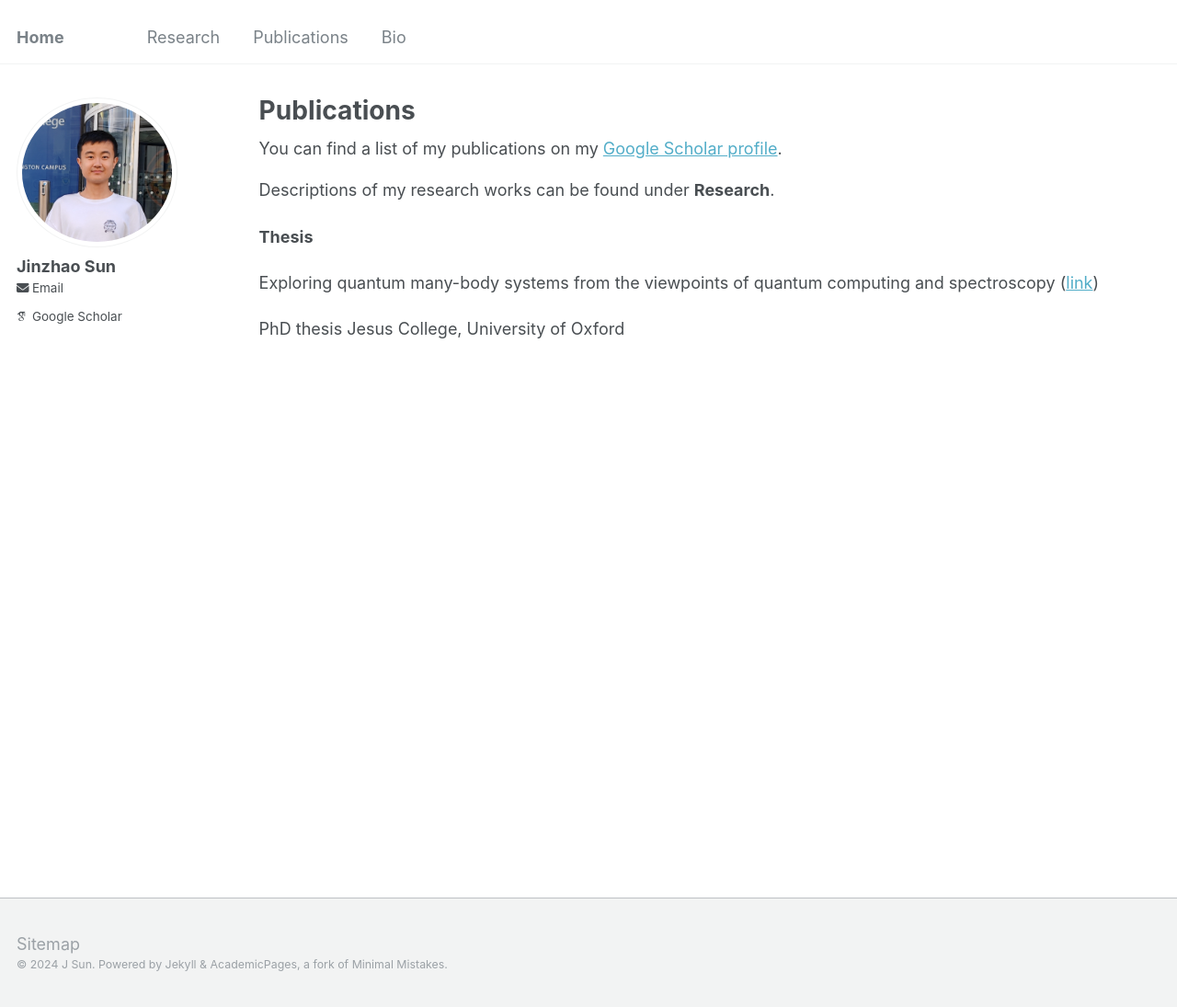
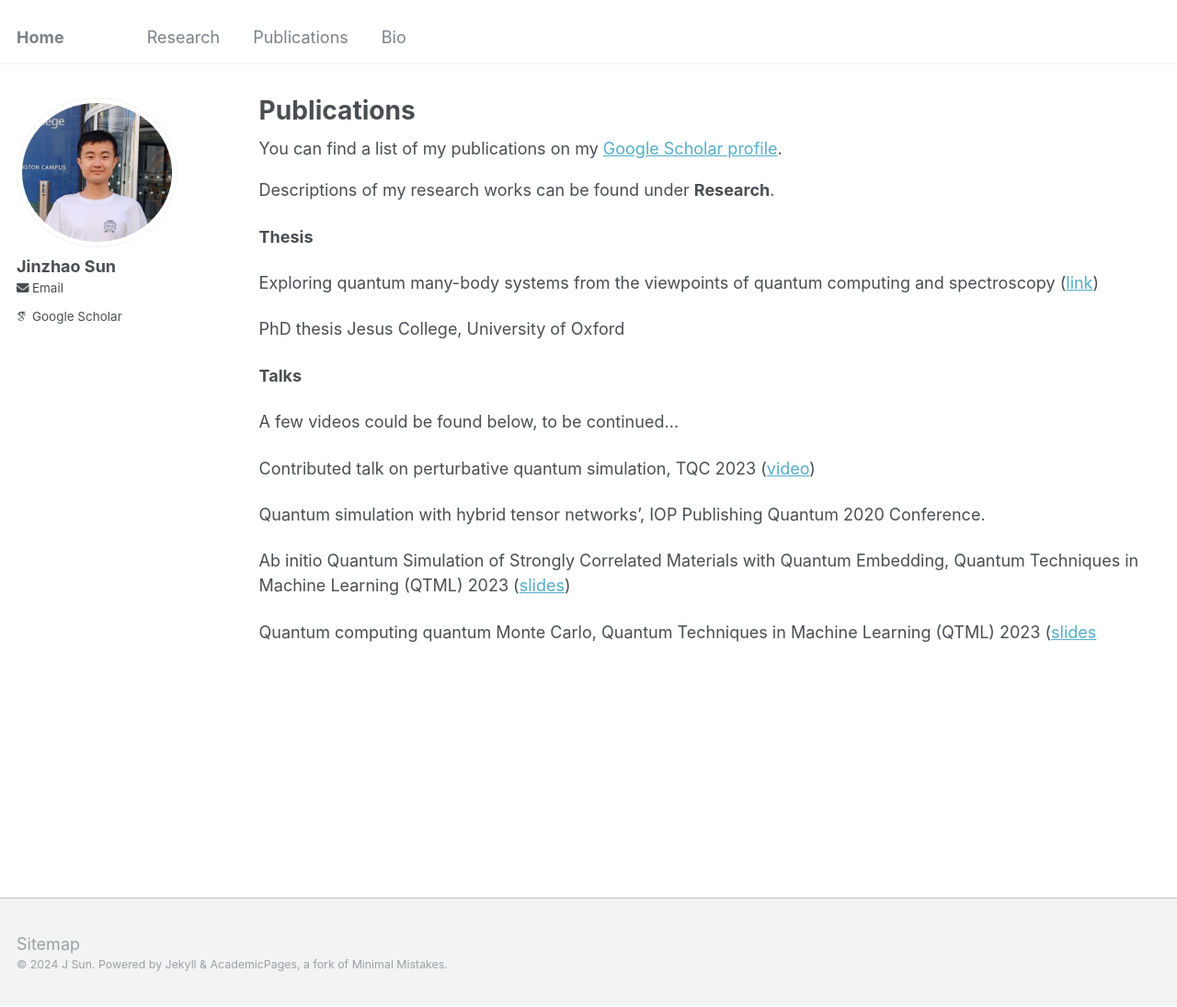
Before and after one commit to jinzhao-sun/jinzhao-sun.github.io, a Jekyll site: the page built from _pages/publications.md, in a window 1280 px wide and 1095 px high. Shown: the whole window at 92% size. Built offline with Jekyll 4.4.1, drawn with Linux system fonts in a browser that asks for light colours; some web fonts are replaced.

Commit message:
Update publications.md

```diff
--- a/_pages/publications.md
+++ b/_pages/publications.md
@@ -19,6 +19,18 @@ Exploring quantum many-body systems from the viewpoints of quantum computing and
 PhD thesis
 Jesus College, University of Oxford
 
+**Talks**
+
+A few videos could be found below, to be continued...
+
+Contributed talk on perturbative quantum simulation, TQC 2023 ([video](https://www.youtube.com/watch?v=jKSJYa58psk&ab_channel=Squid%3ASchoolsforQuantumInformationDevelopment))
+
+Quantum simulation with hybrid tensor networks’, IOP Publishing Quantum 2020 Conference.
+
+Ab initio Quantum Simulation of Strongly Correlated Materials with Quantum Embedding, Quantum Techniques in Machine Learning (QTML) 2023 ([slides](https://indico.cern.ch/event/1288979/sessions/516280/#20231123))
+
+Quantum computing quantum Monte Carlo, Quantum Techniques in Machine Learning (QTML) 2023 ([slides]([https://github.com/jinzhao-sun/jinzhao-sun.github.io/assets/87315114/58e89752-3f70-4e1c-8c3c-0db355f26749](https://indico.cern.ch/event/1288979/contributions/))
+
 
 
 
```
